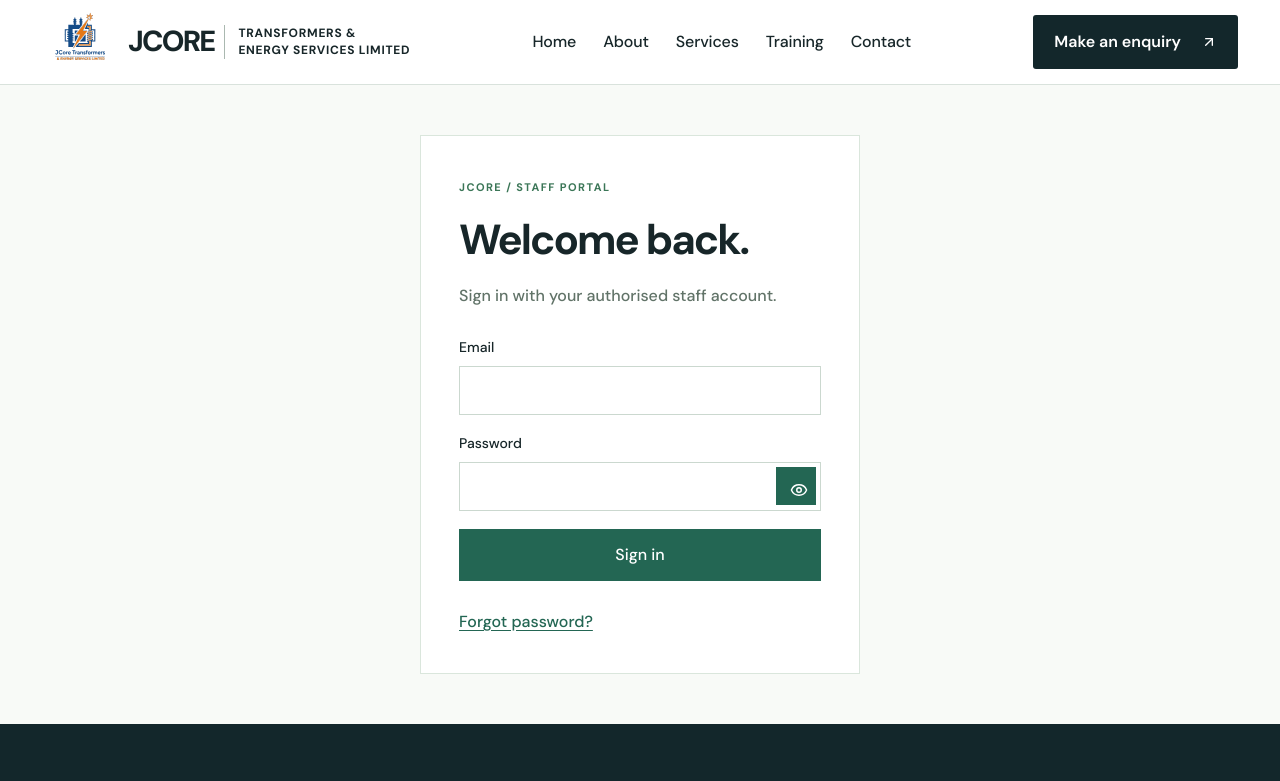
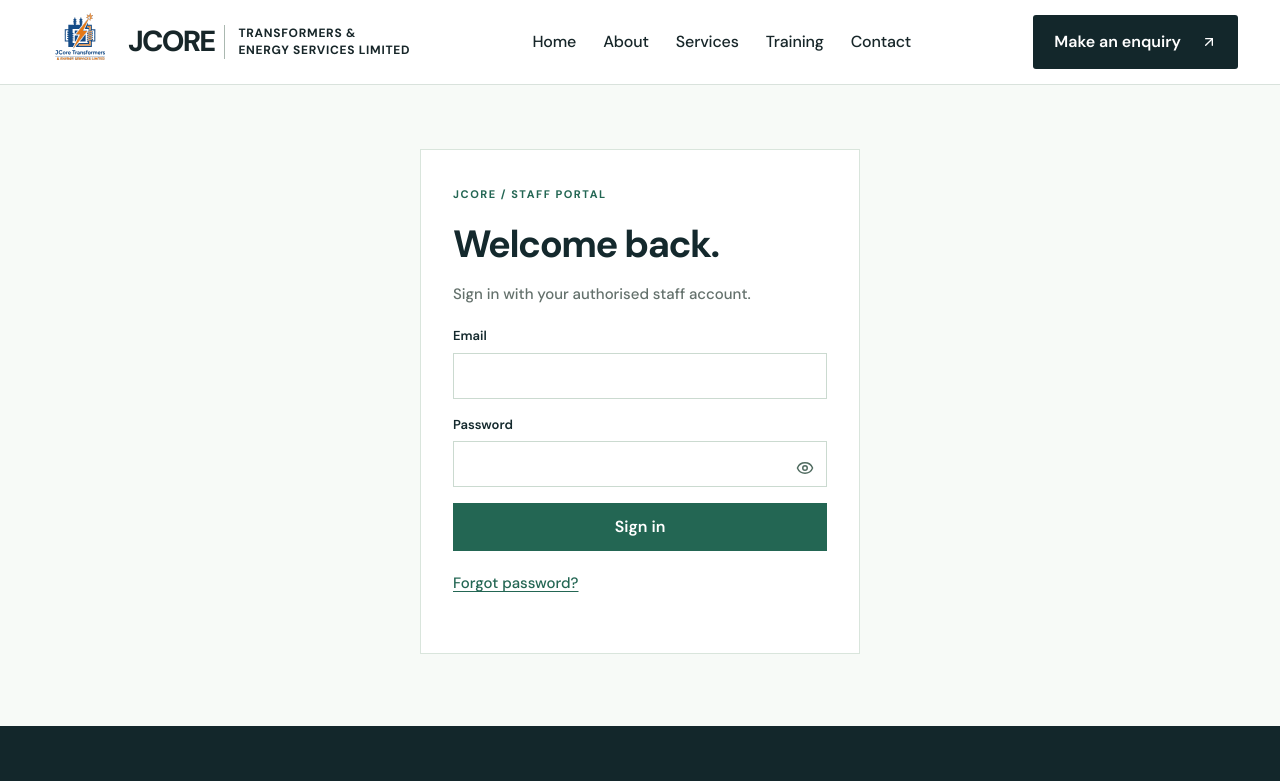
Before and after one commit to MarselDokubo/jcoreenergy, a Next.js app: page /admin/login in a window 1280 px wide. Shown: the top 781 px of the page. Built offline with nearby package versions, Linux system fonts and the light colour scheme.

Commit message:
Repair staff portal layout and clarify recovery failures (#6)
* Restore consistent staff authentication page layout

* Surface actionable recovery errors without exposing credentials

```diff
--- a/app/admin/forgot-password/request-form.tsx
+++ b/app/admin/forgot-password/request-form.tsx
@@ -1,5 +1,15 @@
 "use client";
 import { useState } from "react";
+import type { AuthError } from "@supabase/supabase-js";
+
+function recoveryError(error: AuthError): string {
+ const code = error.code ?? "";
+ if (error.status === 429 || code.includes("rate_limit") || code.includes("over_email_send_rate_limit")) return "Too many recovery requests. Wait before trying again. You can also check whether an earlier email arrived.";
+ if (code === "email_address_invalid") return "Check the email address and try again.";
+ if (error.status === 422) return "Supabase rejected this recovery request. Check the configured redirect URL and authentication settings.";
+ if (error.status === 0 || error.message.toLowerCase().includes("fetch")) return "The recovery service could not be reached. Check your connection and try again.";
+ return "Recovery email could not be sent. Please contact the site administrator if this continues.";
+}
 import Link from "next/link";
 import { createBrowserClient } from "@supabase/ssr";
 
@@ -15,7 +25,7 @@ export function ForgotPasswordForm() {
      redirectTo: window.location.origin + "/admin/reset-password"
    });
    setBusy(false);
-   if (error) { setError("Unable to send recovery email right now. Please try again later."); return; }
+   if (error) { console.error("JCORE password recovery failed", { code: error.code, status: error.status }); setError(recoveryError(error)); return; }
    setSent(true);
  }
  return <div>
--- a/app/globals.css
+++ b/app/globals.css
@@ -98,3 +98,21 @@ body{font-size:16px}
 .admin-password-toggle:focus-visible{outline:2px solid #236653;outline-offset:1px}
 .admin-login-card a{color:#236653;text-decoration:underline;text-underline-offset:3px}
 .admin-login-card button:disabled{opacity:.6;cursor:wait}
+
+
+/* Staff portal forms: shared login and password recovery layout */
+.admin-login{min-height:calc(100vh - 420px);display:flex;align-items:center;justify-content:center;padding:64px 24px 72px;background:#f7faf7}
+.admin-login-card{width:min(100%,440px);padding:36px 32px 40px;border:1px solid #d9e5dc;background:#fff;color:#14292d}
+.admin-eyebrow{display:block;font-size:11px;font-weight:700;letter-spacing:.14em;color:#236653;margin-bottom:20px}
+.admin-login-card h1{font-size:clamp(29px,3vw,38px);line-height:1.15;letter-spacing:-.04em;margin:0 0 16px}
+.admin-login-card p{font-size:15px;line-height:1.6;color:#64716c;margin:0 0 18px}
+.admin-login-card form{display:flex;flex-direction:column;gap:16px;margin:20px 0}
+.admin-login-card form label{display:block;font-size:13px;font-weight:600;color:#14292d}
+.admin-login-card form input{display:block;width:100%;min-height:44px;padding:10px 12px;margin-top:7px;border:1px solid #cbdad0;background:#fff;border-radius:0;color:#14292d;font:inherit;font-size:16px}
+.admin-login-card form input:focus-visible{outline:2px solid #236653;outline-offset:1px}
+.admin-login-card form>button[type="submit"]{display:block;width:100%;min-height:46px;padding:12px 18px;border:0;background:#236653;color:#fff;font:inherit;font-weight:600;cursor:pointer}
+.admin-login-card .admin-error{color:#ad2929;font-size:14px;line-height:1.5}
+.admin-login-card .admin-password-wrap input{margin-top:7px}
+.admin-login-card .admin-password-toggle{width:40px;min-height:38px;background:transparent;color:#516c61}
+.admin-login-card .admin-password-toggle:hover{background:#eef5f0}
+@media(max-width:600px){.admin-login{padding:38px 16px 55px}.admin-login-card{padding:30px 22px}}
```
